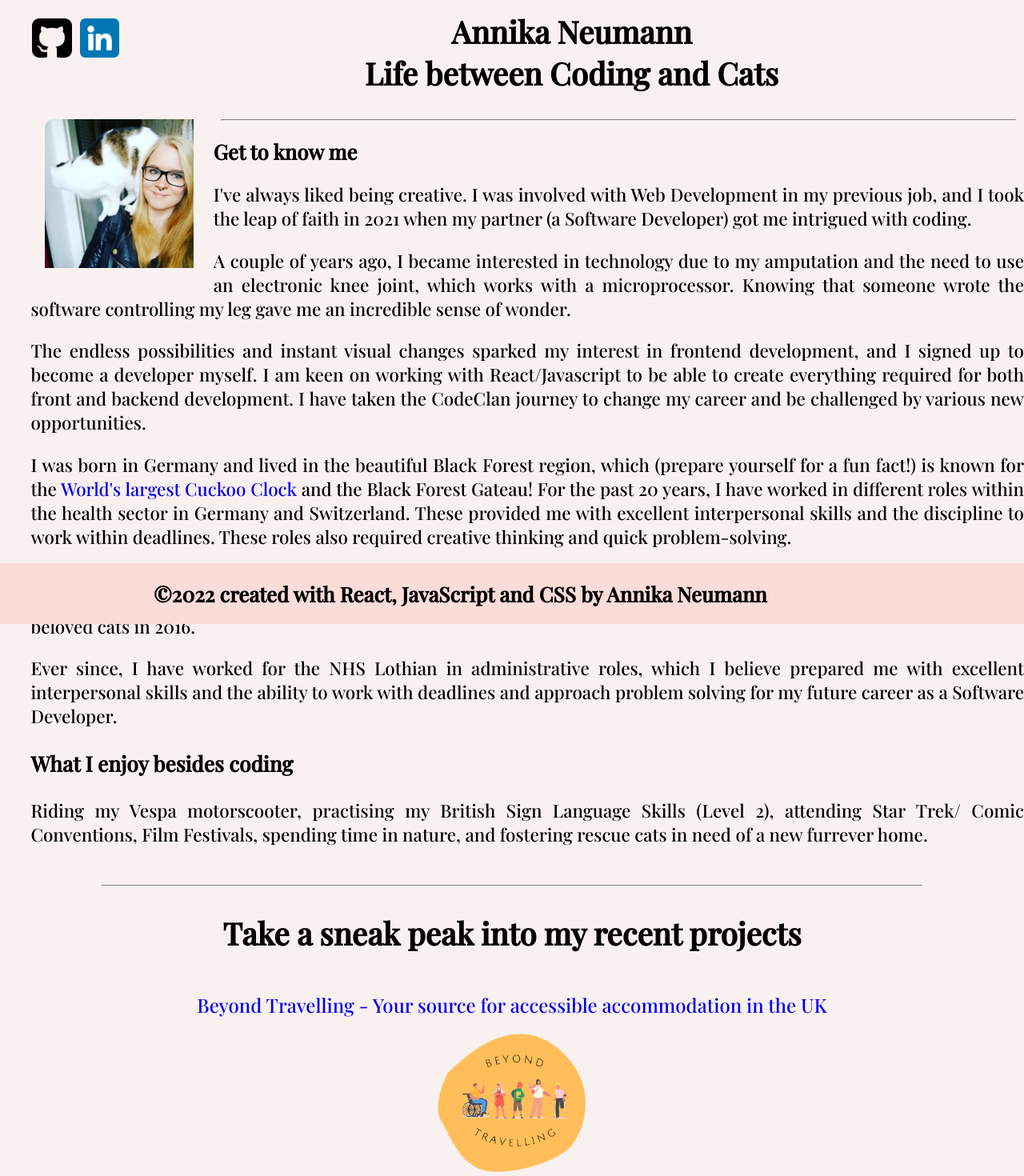
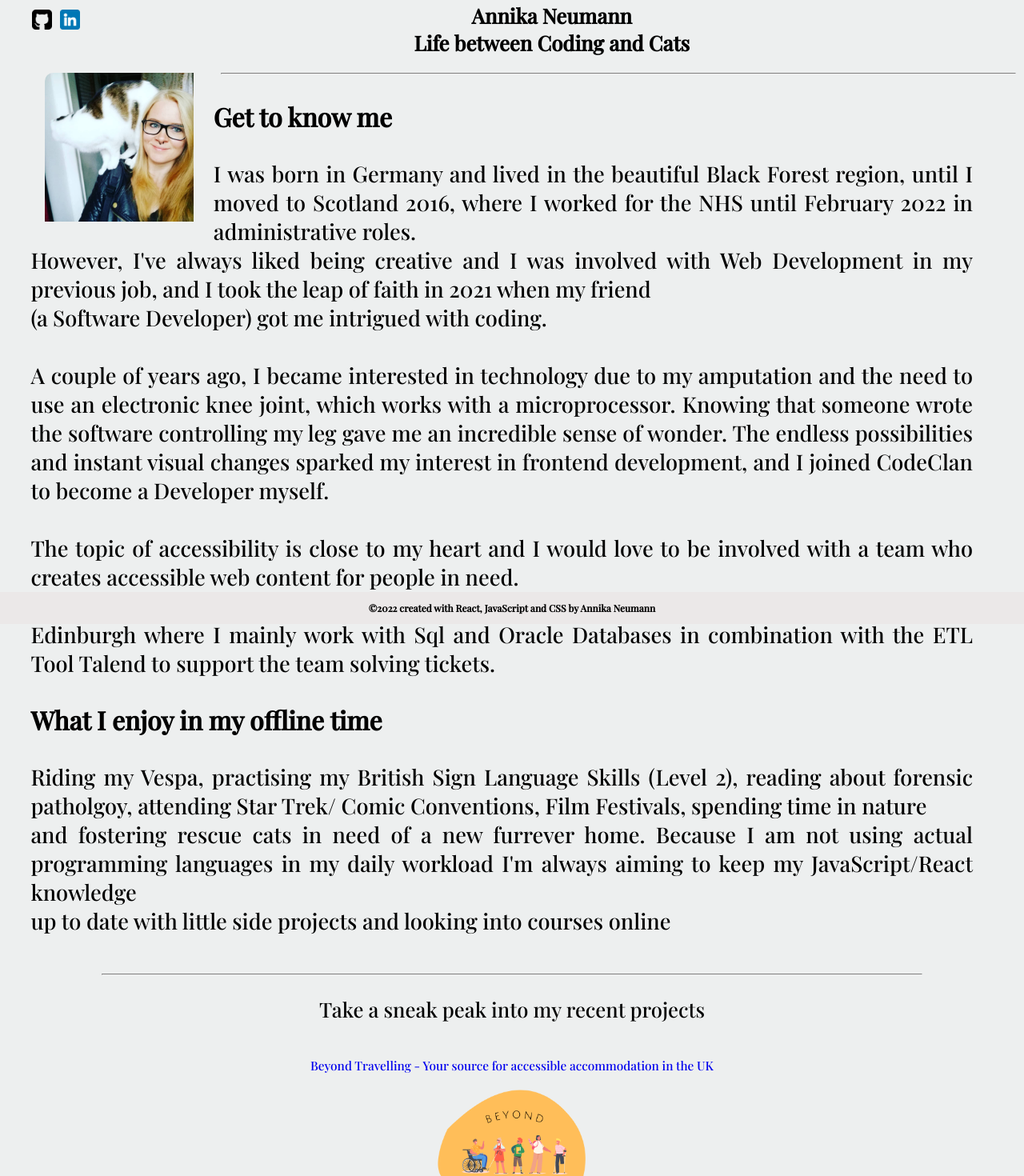
Before and after one commit to AnnikaNeumann/annikaneumann.github.io, a React (Create React App) app: page /projects in a window 1280 px wide. Shown: the part 20-1490 px from the top of the page at 80% size. Built offline with nearby package versions, Linux system fonts and the light colour scheme.

Commit message:
changed layout, bg colors and removed unnecessary text

```diff
--- a/src/App.css
+++ b/src/App.css
@@ -1,6 +1,6 @@
 .App {
   text-align: center;
-  background-color: #F9F1F0;
+  background-color: #edefef;
   font-family: 'Playfair Display', serif;
   font-size: 1vw;
   padding-top: 1px;
@@ -15,11 +15,9 @@ body{
   height: 100vh;
 }
 
-header >h1{
+.header{
   text-align: center;
-  /* background-color: #FADCD9; */
   width: 100%;
-  text-transform:uppercase;
 }
 
 li {
@@ -28,33 +26,30 @@ li {
 
 /* icon in header */
 .github{
-  height: 4%;
-  width: 4%;
+  height: 2%;
+  width: 2%;
   float:left;
   margin-top: 10px;
 }
 /* icon in header */
 .linkedin{
 
-  height: 4%;
-  width: 4%;
+  height: 2%;
+  width: 2%;
   float:left;
   margin-left: 10px;
   margin-top: 10px;
 }
 
-h1{
-  color: black;
-  font-size: 3vw;
-}
-
 h2{
   text-align: left;
   font-size: 2vw;
-
-
+  color: black;
 }
 
+.project {
+  font-size: 2vw;
+}
 /* project component */
 .flex-container{
   display: flex;
@@ -84,10 +79,9 @@ h2{
   margin: 1rem 0;
   margin-bottom: 3rem;
   height: auto;
-  font-size: 1.4rem;
-  /* float: left; */
+  font-size: 1.7rem;
   width: auto;
-
+  margin-right: 5%;
 }
 
 
@@ -151,7 +145,8 @@ h2{
 
 .project-links{
   font-family: 'Playfair Display', serif;
-  font-size: 1.5rem;
+  font-size: 1.2vw;
+  padding-bottom: 2%;
 }
 
 
@@ -159,6 +154,7 @@ h2{
   border-radius: 5%;
   width: 25%;
   margin-top: 2vh;
+
 }
 
 /* image of app */
@@ -177,12 +173,12 @@ h2{
 
 
 .Footer{
-  background-color: #FADCD9;
-  font-size: 0.5vw;
+  background-color: #EBE8E8;
+  font-size: 0.8vw;
   position: fixed;
   bottom: 0%;
   width: 100%;
-  padding-left: 15%;
+  text-align: center;
 }
 
 hr{
--- a/src/components/About.js
+++ b/src/components/About.js
@@ -7,28 +7,22 @@ const About = () =>{
     return(
         <main>
             <div className="about">
-        <h2>Get to know me</h2>
+        <h3>Get to know me</h3>
 
-        <p>I've always liked being creative. I was involved with Web Development in my previous job,
-        and I took the leap of faith in 2021 when my partner (a Software Developer) got me intrigued with coding.</p>
-        <p>A couple of years ago, I became interested in technology due to my amputation and the need to use an electronic knee joint,
-        which works with a microprocessor. Knowing that someone wrote the software
-        controlling my leg gave me an incredible sense of wonder.</p>
-        <p>The endless possibilities and instant visual changes sparked my interest in frontend development,
-        and I signed up to become a developer myself. I am keen on working with React/Javascript to be able to create everything required for
-        both front and backend development.
-        I have taken the CodeClan journey to change my career and be challenged by various new opportunities.</p>
-        <p>I was born in Germany and lived in the beautiful Black Forest region, which (prepare yourself for a fun fact!)
-        is known for the <a href="https://www.atlasobscura.com/places/worlds-largest-cuckoo-clock" aria-label="World's largest Cuckoo Clock" target="_blank">World's largest Cuckoo Clock</a> and the Black Forest Gateau! For the past 20 years, I have worked in different roles within
-        the health sector in Germany and Switzerland.
-        These provided me with excellent interpersonal skills and the discipline to work within deadlines. These roles also required creative
-        thinking and quick problem-solving.</p><p>However, I always knew that I wanted to live in other places, and so Ireland became my home from 2006-to 2007.
-        I got interested in Scotland, and it wasn't until 2009 that I'd spent my first holidays there and decided to move over with my beloved cats in 2016.</p>
-        <p>Ever since, I have worked for the NHS Lothian in administrative roles, which I believe prepared me with excellent interpersonal skills
-        and the ability to work with deadlines and approach problem solving for my future career as a Software Developer.</p>
-        <h3>What I enjoy besides coding</h3>
-       <p>Riding my Vespa motorscooter, practising my British Sign Language Skills (Level 2), attending Star Trek/ Comic Conventions, Film Festivals,
-        spending time in nature, and fostering rescue cats in need of a new furrever home.</p>
+        <p>I was born in Germany and lived in the beautiful Black Forest region, until I moved to Scotland 2016, where I worked for the NHS until February 2022 in administrative <t></t>roles.
+        <br></br>However, I've always liked being creative and I was involved with Web Development in my previous job,
+        and I took the leap of faith in 2021 when my friend <br></br>(a Software Developer) got me intrigued with coding.<br></br>
+        <br></br> A couple of years ago, I became interested in technology due to my amputation and the need to use an electronic knee joint,
+        which works with a microprocessor. Knowing that someone wrote the software controlling my leg gave me an incredible sense of wonder.
+        The endless possibilities and instant visual changes sparked my interest in frontend development,
+        and I joined CodeClan to become a Developer myself.<br></br><br></br>The topic of accessibility is close to my heart and I would love
+        to be involved with a team who creates accessible web content for people in need.<br></br>Since August 2022 I have been working
+        as a Junior Talend Engineer for Computershare in Edinburgh where I mainly work with Sql and Oracle Databases in combination with the ETL Tool Talend to support the team solving tickets.</p>
+
+        <h3>What I enjoy in my offline time</h3>
+        <p>Riding my Vespa, practising my British Sign Language Skills (Level 2), reading about forensic patholgoy, attending Star Trek/ Comic Conventions, Film Festivals,
+        spending time in nature <br></br>and fostering rescue cats in need of a new furrever home. Because I am not using actual programming languages in my daily workload <n></n>
+        I'm always aiming to keep my JavaScript/React knowledge<br></br>up to date with little side projects and looking into courses online</p>
         </div>
 
     </main>
--- a/src/components/Footer.js
+++ b/src/components/Footer.js
@@ -5,7 +5,7 @@ const Footer = () =>{
     return(
         <footer aria-roledescription="footer and copyright statement ">
         <div className="Footer">
-            <h2>&copy;{new Date().getFullYear()} created with React, JavaScript and CSS by Annika Neumann</h2>
+            <h3>&copy;{new Date().getFullYear()} created with React, JavaScript and CSS by Annika Neumann</h3>
         </div>
         </footer>
     )
--- a/src/components/Header.js
+++ b/src/components/Header.js
@@ -16,7 +16,7 @@ const Header = () => {
                     <a href="https://www.linkedin.com/in/annika-neumann-422b98232/" target="_blank" rel="noreferrer"><img className="linkedin" src={require("../images/linkedin.png")} alt='LinkedIn link'/></a>
                     </li>
                     <li>
-                    <h1>Annika Neumann<br></br>Life between Coding and Cats</h1>
+                    <h2 className="header" >Annika Neumann<br></br>Life between Coding and Cats</h2>
                     </li>
                     <li>
                     <div>
--- a/src/components/Projects.js
+++ b/src/components/Projects.js
@@ -5,7 +5,7 @@ const Projects = () =>{
     return(
         <>
         <aside>
-        <h1>Take a sneak peak into my recent projects</h1>
+        <p className='project'>Take a sneak peak into my recent projects</p>
         <br></br>
         <div className="flex-projects">
 
```
Also changed, not shown: 1 other file (tests, documents, lock files or other folders).
